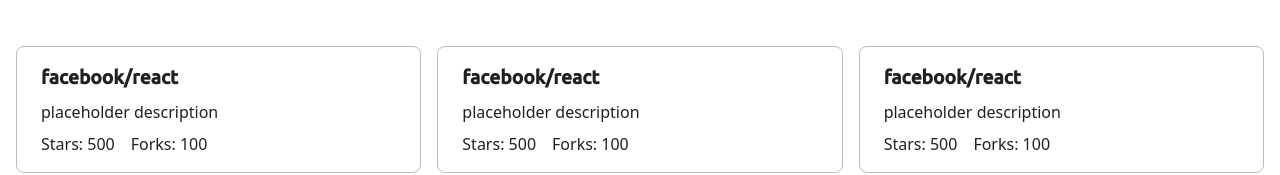
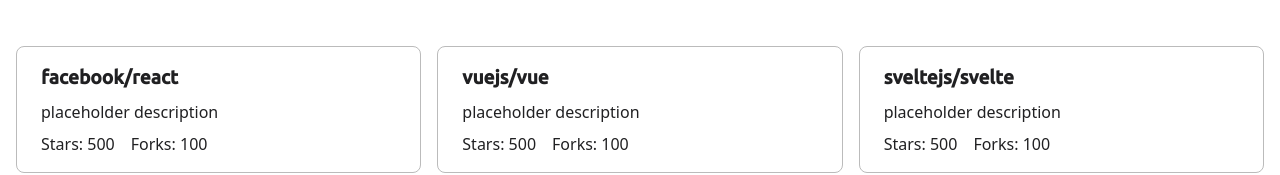
Before and after one commit to jsheroes/react-components-starter, a React (Vite) app: page / in a window 1280 px wide. Shown: the part 234-409 px from the top of the page. Built offline with nearby package versions, Linux system fonts and the light colour scheme.

Commit message:
Update App.jsx and card.jsx

```diff
--- a/src/App.jsx
+++ b/src/App.jsx
@@ -10,7 +10,7 @@ const cards = [
     stars: 500,
     forks: 100,
   },
-   {
+  {
     title: "vuejs/vue",
     description: "placeholder description",
     stars: 500,
@@ -25,16 +25,24 @@ const cards = [
 ];
 
 function App() {
+  let arrayCards = [];
+  for (let i = 0; i < cards.length; i++) {
+    arrayCards.push(
+      <Card
+        title={cards[i].title}
+        description={cards[i].description}
+        stars={cards[i].stars}
+        forks={cards[i].forks}
+      />
+    );
+  }
+
   return (
     <>
       <Header />
       <main>
         <SearchBar />
-        <ul className="repo-cards">
-          <Card />
-          <Card />
-          <Card />
-        </ul>
+        <ul className="repo-cards">{arrayCards}</ul>
       </main>
     </>
   );
--- a/src/components/card.jsx
+++ b/src/components/card.jsx
@@ -1,10 +1,10 @@
-const Card = () => (
+const Card = (props) => (
   <li className="repo-card">
-    <span className="title">facebook/react</span>
-    <span className="description">placeholder description</span>
+    <span className="title">{props.title}</span>
+    <span className="description">{props.description}</span>
     <section className="footer">
-      <div>Stars: 500</div>
-      <div>Forks: 100</div>
+      <div>Stars: {props.stars}</div>
+      <div>Forks: {props.forks}</div>
     </section>
   </li>
 );
```
